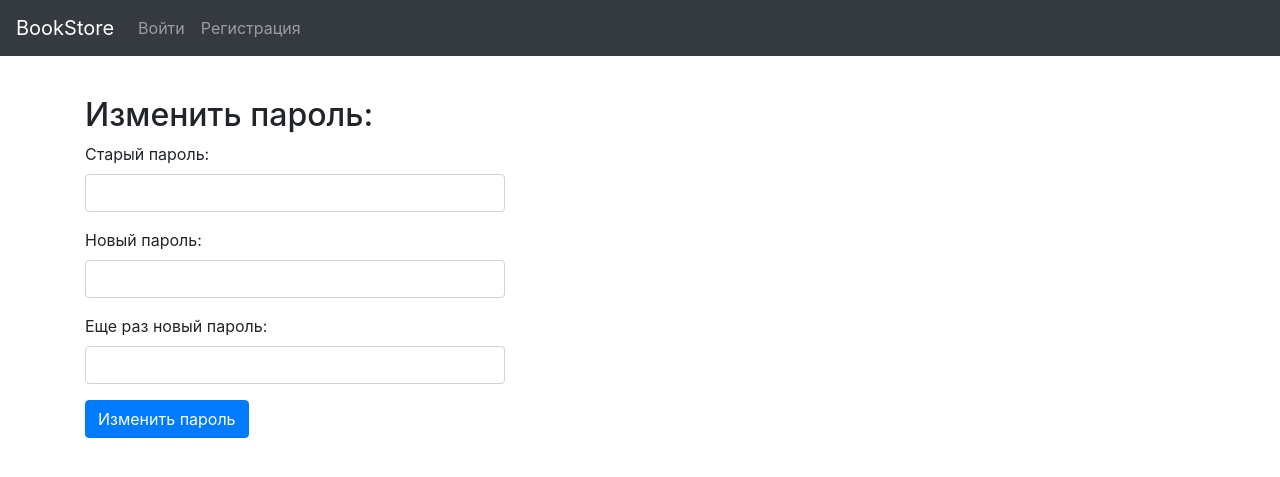
After one commit to Eslam-M-Abdelaziz-0/django-bookstore-1, a Django app: template market/templates/registration/password_change_form.html in a window 1280 px wide. The commit adds this page. Shown: the top 477 px of the page. Run offline with Django 3.2, Linux system fonts and the light colour scheme; the template is opened without the code that fills it: values that come from a table or form of the project are taken from there, others are empty; some libraries are stand-ins or nearby versions.

Commit message:
Added password changing functionality

```diff
--- a/market/templates/market/profile.html
+++ b/market/templates/market/profile.html
@@ -2,6 +2,11 @@
 
 {% block content %}
 <div class="row">
+    <div class="col-12">
+    Вы можете изменить свой пароль на сайте <a href="{% url 'password_change' %}"> здесь</a>
+    </div>
+</div>
+<div class="row my-4">
     <div class="col-12">
     <h3>Книги, которые вы купили</h3>
     <ul>
--- /dev/null
+++ b/market/templates/registration/password_change_form.html
@@ -0,0 +1,58 @@
+{% extends "market/base_header_no_search.html" %}
+
+{% block css %}
+ul {
+    list-style-type: none;
+}
+input, button, li, p {
+    max-width: 420px;
+}
+{% endblock %}
+
+{% block content %}
+<div class="row">
+        <div class="col-12">
+            <ul class="text-danger px-0">
+                    {% for error in form.non_field_errors %}
+                    <li>{{ error | escape }}</li>
+                    {% endfor %}
+            </ul>
+        </div>
+</div>
+<div class="row">
+    <div class="col-12">
+        <h2>Изменить пароль:</h2>
+        <form method="post">
+            {% csrf_token %}
+            <div class="form-group">
+                <label for="old_password">Старый пароль:</label>
+                <input type="password" name="old_password" class="form-control" id="old_password">
+                <ul class="text-danger px-0">
+                        {% for error in form.old_password.errors %}
+                        <li>{{ error | escape }}</li>
+                        {% endfor %}
+                </ul>
+            </div>
+            <div class="form-group">
+                    <label for="new_password1">Новый пароль:</label>
+                    <input type="password" name="new_password1" class="form-control" id="new_password1">
+                    <ul class="text-danger px-0">
+                            {% for error in form.new_password1.errors %}
+                            <li>{{ error | escape }}</li>
+                            {% endfor %}
+                    </ul>
+            </div>
+            <div class="form-group">
+                    <label for="new_password2">Еще раз новый пароль:</label>
+                    <input type="password" name="new_password2" class="form-control" id="new_password2">
+                    <ul class="text-danger px-0">
+                            {% for error in form.new_password2.errors %}
+                            <li>{{ error | escape }}</li>
+                            {% endfor %}
+                    </ul>
+            </div>
+            <button type="submit" class="btn btn-primary">Изменить пароль</button>
+        </form>
+    </div>
+</div>
+{% endblock %}
--- a/market/templates/registration/password_reset_form.html
+++ b/market/templates/registration/password_reset_form.html
@@ -1,3 +1,5 @@
+{% extends "market/base_header_plain.html" %}
+
 {% block css %}
 input {
     max-width: 420px;
@@ -7,7 +9,6 @@ input {
 {% block content %}
 <div class="text-danger py-2" id="information-fail">
 {% if form.email.errors %}
-{{form.email.errors}}
 Пользователя с таким Email нет на данном сайте
 {% endif %}
 </div>
```
Also changed, not shown: market/templates/registration/password_change_done.html (added, +12 -0 lines).
